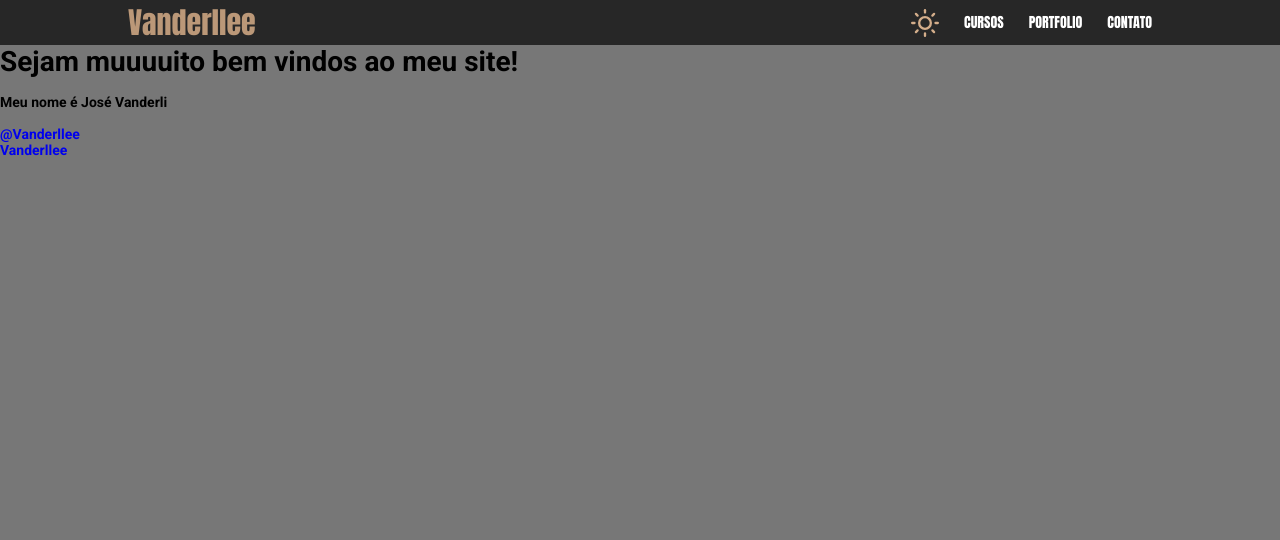
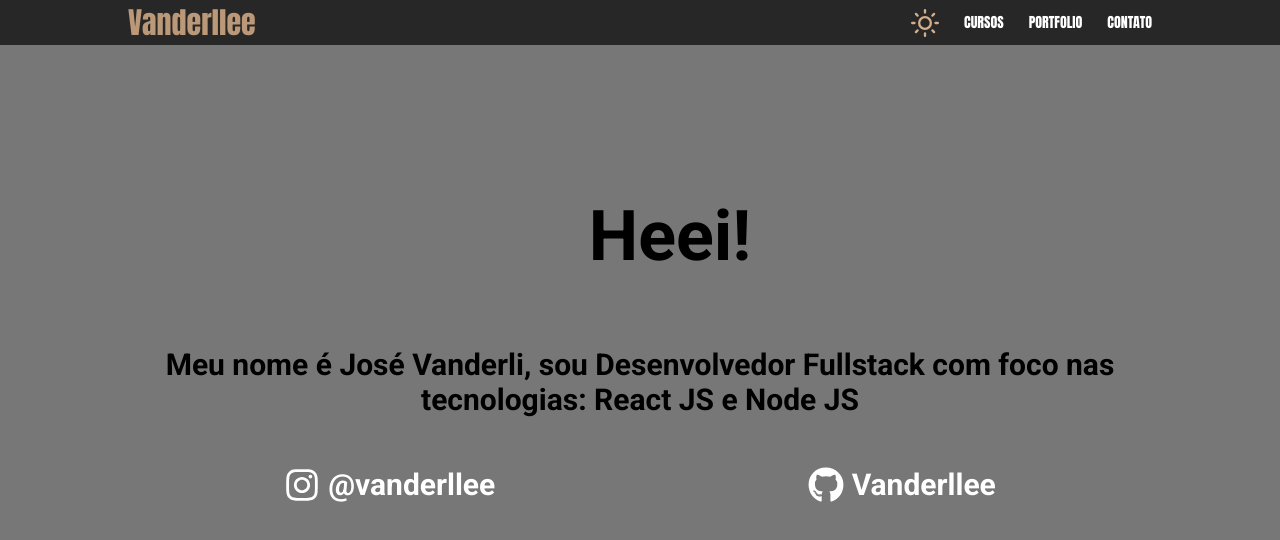
Before and after one commit to Vanderllee/Vanderllee, a React (Create React App) app: page / in a window 1280 px wide. Shown: the top 540 px of the page. Built offline with nearby package versions, Linux system fonts and the light colour scheme.

Commit message:
Created routes fetures

```diff
--- a/package.json
+++ b/package.json
@@ -13,6 +13,7 @@
     "react": "^17.0.2",
     "react-dom": "^17.0.2",
     "react-icons": "^4.2.0",
+    "react-router-dom": "^5.2.0",
     "react-scripts": "4.0.3",
     "styled-components": "^5.2.3",
     "typescript": "^4.1.2",
--- a/src/App.tsx
+++ b/src/App.tsx
@@ -1,19 +1,12 @@
 import React from 'react';
 
-import NavBar from './components/NavBar';
+import Routes from './routes';
 import { GlobalStyle } from './styles/GlobalStyles';
 
 const App: React.FC = () => {
   return (
     <>
-      <NavBar />
-      <h1>Sejam muuuuito bem vindos ao meu site!</h1>
-      <br />
-      <p>Meu nome é José Vanderli</p>
-      <br />
-      <a href="https://www.instagram.com/vanderllee/">@Vanderllee</a>
-      <br />
-      <a href="https://www.github.com/vanderllee">Vanderllee</a>
+      <Routes />
       <GlobalStyle />
     </>
   );
--- a/src/components/NavBar/index.tsx
+++ b/src/components/NavBar/index.tsx
@@ -1,39 +1,51 @@
 import React, { useState, useCallback } from 'react';
 import { FiSun, FiMenu, FiX } from 'react-icons/fi';
+import { Link } from 'react-router-dom';
 
 import { Background, Container, MenuDrawer } from './styles';
 
 const NavBar: React.FC = () => {
   const [open, setOpen] = useState<boolean>(false);
 
-  const handleOpen = useCallback((): void => {
+  const handleOpen = useCallback(
+    (close = false): void => {
+      if (close) {
+        setOpen(false);
+      } else {
         setOpen(!open);
-  }, [open]);
+      }
+    },
+    [open],
+  );
 
   return (
-    <>
     <Background>
       <Container>
+        <Link to="/" onClick={(): void => handleOpen(true)}>
           <p>Vanderllee</p>
-          <FiMenu size={28} color="#fff" onClick={handleOpen} />
+        </Link>
+        <FiMenu size={28} color="#fff" onClick={(): void => handleOpen()} />
         <ul>
           <FiSun size={28} color="#D4AE8B" />
           <li>Cursos</li>
           <li>Portfolio</li>
+          <Link to="contato">
             <li>Contato</li>
+          </Link>
         </ul>
       </Container>
       <MenuDrawer isOpen={open}>
-          <FiX size={28} color="#fff" onClick={handleOpen} />
+        <FiX size={28} color="#fff" onClick={(): void => handleOpen()} />
         <ul>
           <li>Cursos</li>
           <li>Portfolio</li>
+          <Link to="contato" onClick={(): void => handleOpen()}>
             <li>Contato</li>
+          </Link>
           <FiSun size={28} color="#D4AE8B" />
         </ul>
       </MenuDrawer>
     </Background>
-    </>
   );
 };
 
--- a/src/components/NavBar/styles.ts
+++ b/src/components/NavBar/styles.ts
@@ -8,6 +8,10 @@ export const Background = styled.div`
   position: relative;
   background-color: #272727;
   color: #fff;
+
+  a {
+    color: #fff;
+  }
 `;
 
 export const Container = styled.div`
@@ -66,10 +70,10 @@ export const MenuDrawer = styled.ul<MenuDrawerProps>`
     padding: 10px 0 10px 25px;
     border-bottom: solid 1px #737373;
     font-family: 'Anton', Arial, Helvetica, Sans-serif;
+  }
 
-    & + svg {
-      margin: 20px 0 0 25px;
-    }
+  svg:last-child {
+    margin: 20px 0 0 25px;
   }
 
   @media (max-width: 700px) {
--- /dev/null
+++ b/src/pages/Contato/index.tsx
@@ -0,0 +1,11 @@
+import React from 'react';
+
+import { Container } from './styles';
+
+const Contato: React.FC = () => (
+  <Container>
+    <h1>Contato</h1>
+  </Container>
+);
+
+export default Contato;
--- /dev/null
+++ b/src/pages/Contato/styles.ts
@@ -0,0 +1,3 @@
+import styled from 'styled-components';
+
+export const Container = styled.div``;
--- /dev/null
+++ b/src/pages/Home/index.tsx
@@ -0,0 +1,40 @@
+import React from 'react';
+import { FaGithub, FaInstagram } from 'react-icons/fa';
+
+import { Container, Hello, Section, SocialMedia } from './styles';
+
+const Home: React.FC = () => {
+  return (
+    <Container>
+      <Hello>
+        <h1>Heei!</h1>
+      </Hello>
+      <Section>
+        <p>
+          Meu nome é José Vanderli, sou Desenvolvedor Fullstack com foco nas
+          tecnologias: React JS e Node JS
+        </p>
+        <SocialMedia>
+          <a
+            href="https://www.instagram.com/vanderllee/"
+            target="_blank"
+            rel="noopener noreferrer"
+          >
+            <FaInstagram size={36} />
+            <p>@vanderllee</p>
+          </a>
+          <a
+            href="https://www.github.com/vanderllee"
+            target="_blank"
+            rel="noopener noreferrer"
+          >
+            <FaGithub size={36} />
+            <p>Vanderllee</p>
+          </a>
+        </SocialMedia>
+      </Section>
+    </Container>
+  );
+};
+
+export default Home;
--- /dev/null
+++ b/src/pages/Home/styles.ts
@@ -0,0 +1,61 @@
+import styled from 'styled-components';
+
+export const Container = styled.div`
+  width: 80vw;
+  margin: 0 auto;
+  animation: loadAnimation;
+  animation-duration: 500ms;
+  @media (max-width: 700px) {
+    width: 90vw;
+  }
+`;
+
+export const Hello = styled.div`
+  display: flex;
+  margin-top: 150px;
+  align-items: center;
+  justify-content: center;
+  h1 {
+    margin-left: 60px;
+    font-size: 70px;
+  }
+  @media (max-width: 450px) {
+    margin-top: 80px;
+    h1 {
+      font-size: 40px;
+      margin-left: 30px;
+    }
+  }
+`;
+
+export const Section = styled.div`
+  text-align: center;
+  margin-top: 70px;
+  p {
+    font-size: 30px;
+  }
+  @media (max-width: 450px) {
+    p {
+      font-size: 22px;
+    }
+  }
+`;
+
+export const SocialMedia = styled.div`
+  display: flex;
+  justify-content: space-around;
+  margin-top: 50px;
+  a {
+    display: flex;
+    color: #fff;
+    p {
+      margin-left: 8px;
+    }
+  }
+  @media (max-width: 870px) {
+    justify-content: space-around;
+    p {
+      display: none;
+    }
+  }
+`;
--- /dev/null
+++ b/src/routes.tsx
@@ -0,0 +1,18 @@
+import React from 'react';
+import { BrowserRouter, Switch, Route } from 'react-router-dom';
+
+import NavBar from './components/NavBar';
+import Home from './pages/Home/index';
+import Contato from './pages/Contato/index';
+
+const Routes: React.FC = () => (
+  <BrowserRouter>
+    <NavBar />
+    <Switch>
+      <Route path="/" exact component={Home} />
+      <Route path="/contato" component={Contato} />
+    </Switch>
+  </BrowserRouter>
+);
+
+export default Routes;
```
Also changed, not shown: 1 other file (tests, documents, lock files or other folders). Lines whose indentation alone changed are shown as unchanged.
